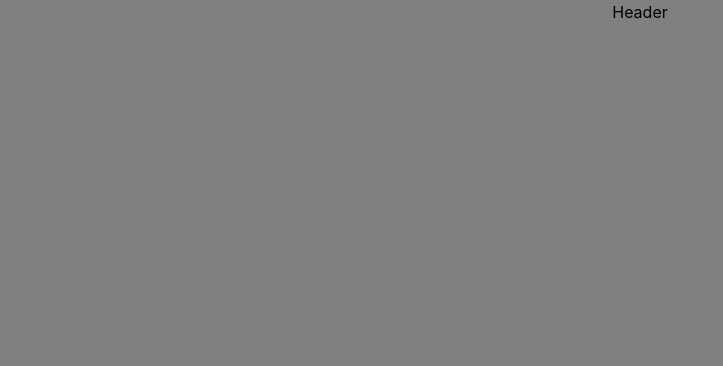
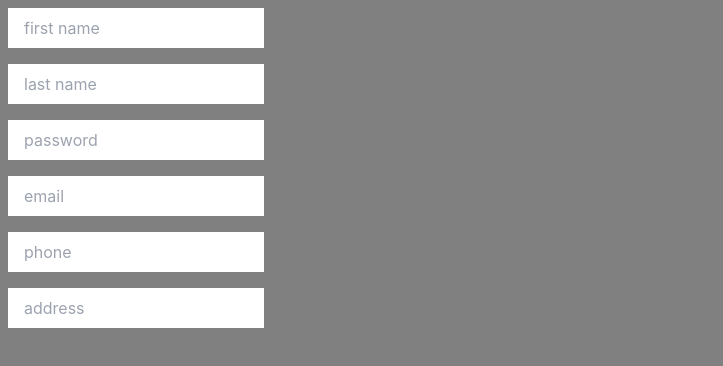
Before and after one commit to SvilenGrandzhan/react-useState-multipleForms, a React (Create React App) app: page / in a window 1280 px wide. Shown: the top 366 px of the page, without its empty margins (0-723 px from the left). Built offline with nearby package versions, Linux system fonts and the light colour scheme.

Commit message:
created Form FunComp and did some basic styling 20231228

```diff
--- a/src/App.js
+++ b/src/App.js
@@ -1,9 +1,10 @@
 import "./App.css";
+import Form from "./Form";
 
 function App() {
   return (
     <div className="App">
-      <header>Header</header>
+      <Form />
     </div>
   );
 }
--- /dev/null
+++ b/src/Form.js
@@ -0,0 +1,42 @@
+export default function Form() {
+  return (
+    <form className="flex flex-col gap-y-2">
+      <input
+        type="text"
+        name="firstName"
+        placeholder="first name"
+        className="w-64 mt-2 ml-2 px-4 py-2"
+      />
+      <input
+        type="text"
+        name="lastName"
+        placeholder="last name"
+        className="w-64 mt-2 ml-2 px-4 py-2"
+      />
+      <input
+        type="password"
+        name="password"
+        placeholder="password"
+        className="w-64 mt-2 ml-2 px-4 py-2"
+      />
+      <input
+        type="email"
+        name="email"
+        placeholder="email"
+        className="w-64 mt-2 ml-2 px-4 py-2"
+      />
+      <input
+        type="tel"
+        name="phone"
+        placeholder="phone"
+        className="w-64 mt-2 ml-2 px-4 py-2"
+      />
+      <input
+        type="text"
+        name="address"
+        placeholder="address"
+        className="w-64 mt-2 ml-2 px-4 py-2"
+      />
+    </form>
+  );
+}
```
